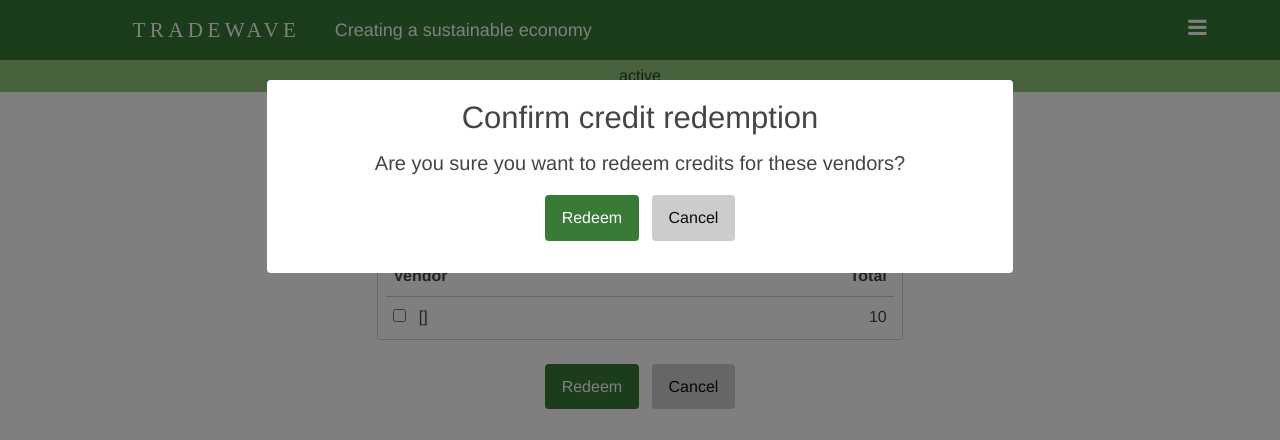
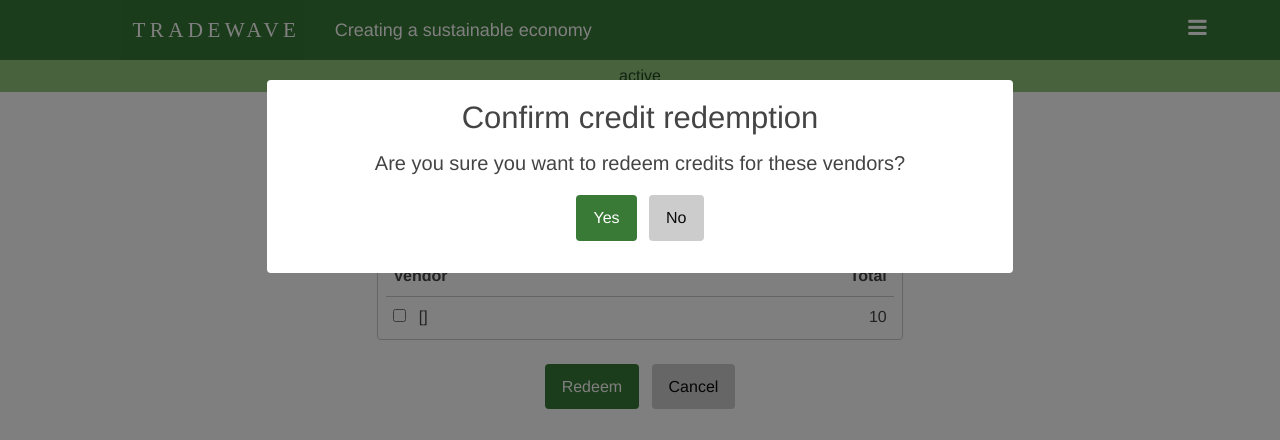
Before and after one commit to permalife/tradewave, a Django app: template tradewave/templates/tradewave/marketplace-redeem.html in a window 1280 px wide, after a click on "Redeem". Shown: the top 440 px of the page. Run offline with Django 3.2, Linux system fonts and the light colour scheme; the template is opened without the code that fills it: most values are stand-ins (such as "Sample title", 1, 10 or a date in 2020).

Commit message:
redeem confirm dialog

```diff
--- a/tradewave/templates/tradewave/marketplace-redeem.html
+++ b/tradewave/templates/tradewave/marketplace-redeem.html
@@ -60,8 +60,8 @@
       <div class="row center">
         <h3>Confirm credit redemption</h3>
         <p class="lead">Are you sure you want to redeem credits for these vendors?</p>
-        <input id="redeem-submit" type="submit" class="button" value="Redeem" />
-        <button class="redeem-confirm_close button secondary">Cancel</button>
+        <input id="redeem-submit" type="submit" class="button" value="Yes" />
+        <button class="redeem-confirm_close button secondary">No</button>
       </div>
     </div>
   </form>
```
